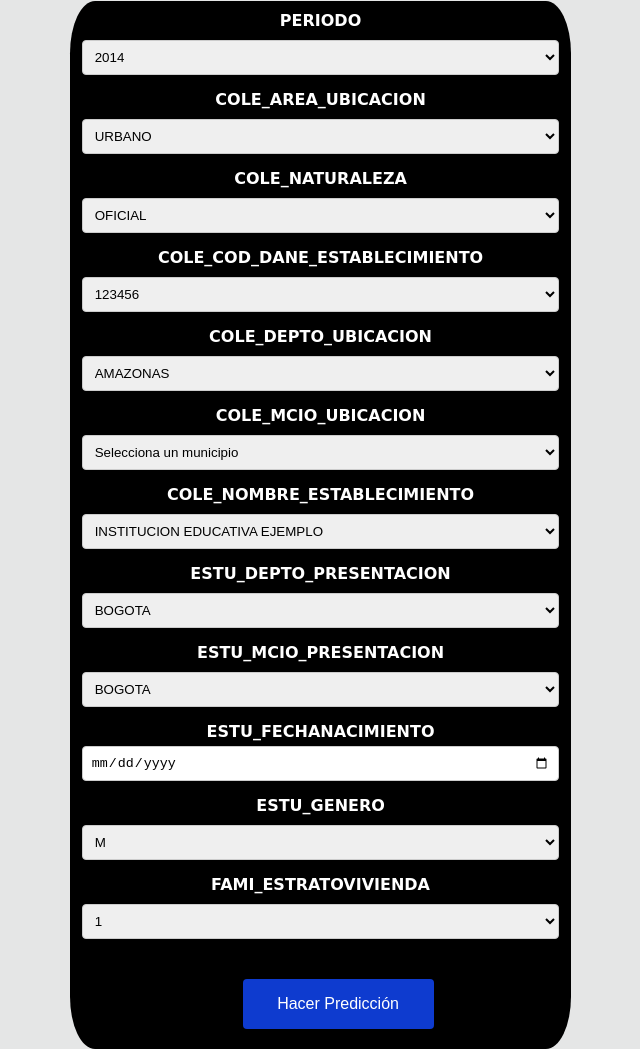
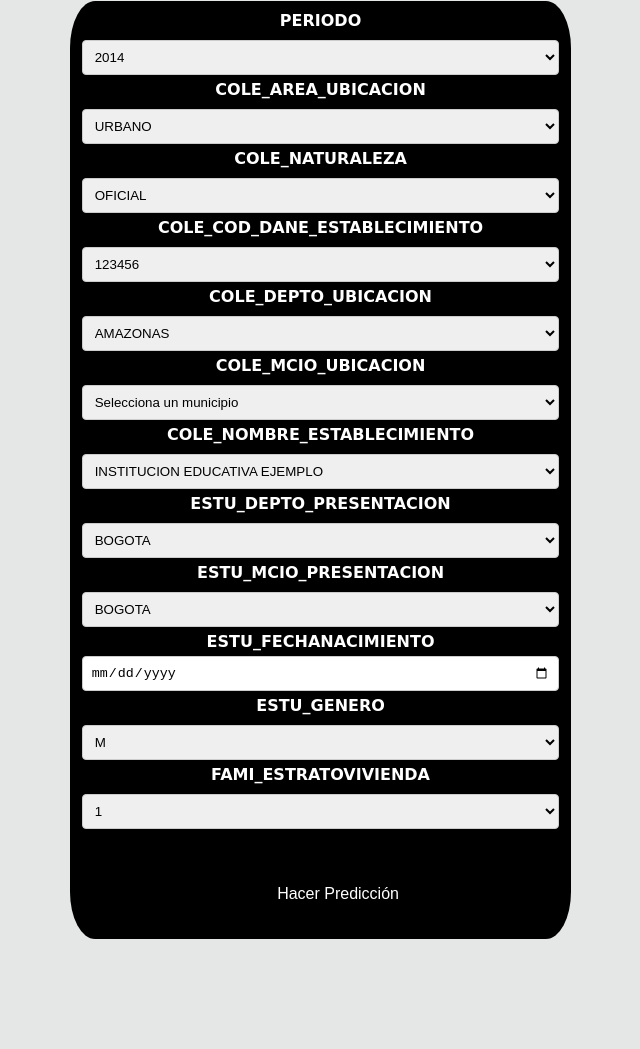
Before and after one commit to Vendetta0462/frontend-icfes_interactivo, a plain HTML site: page predict.html in a window 1280 px wide. Shown: the part 172-1221 px from the top of the page, without its empty margins (351-991 px from the left). After the commit the page ends 1169 px from the top, so only its background shows below. Drawn offline with Linux system fonts and the light colour scheme.

Commit message:
style predict

```diff
--- a/style.css
+++ b/style.css
@@ -454,7 +454,7 @@ button:active {
     height: 100%;
 }
 .form-group {
-    margin-bottom: 15px;
+    margin-bottom: 5px;
 }
 
 .form-group label {
@@ -479,7 +479,7 @@ button:active {
 
 .button {
     padding: 10px 20px;
-    background-color: #0e3bcf;
+    background-color: #000000;
     color: white;
     border: none;
     border-radius: 4px;
@@ -488,5 +488,5 @@ button:active {
 }
 
 .button:hover {
-    background-color: #0b3191;
+    background-color: #848da3;
 }
```
